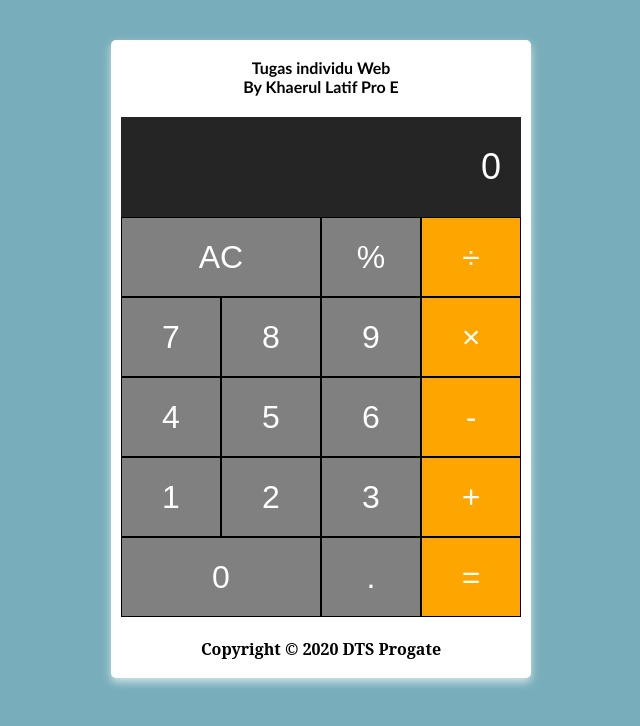
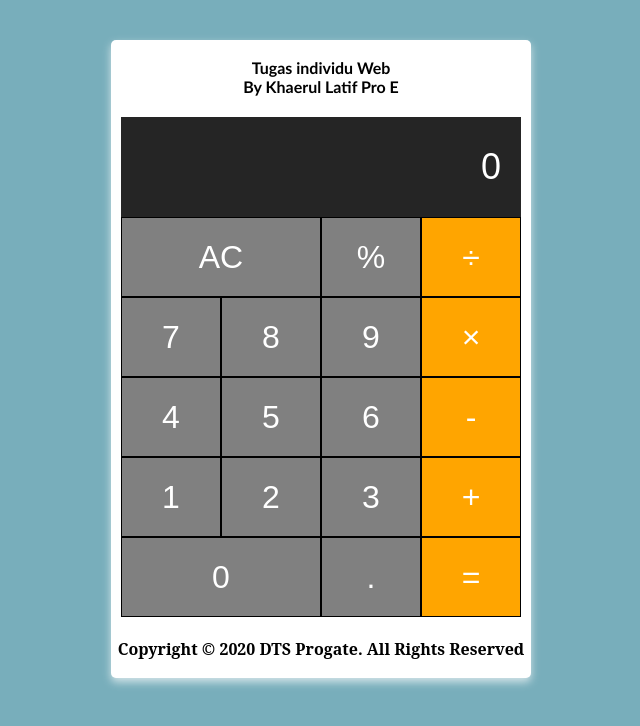
Before and after one commit to klatif2103/Khaerul-Latif.github.io, a plain HTML site: page index.html in a window 1280 px wide. Shown: the whole page, without its empty margins (319-959 px from the left). Drawn offline with Linux system fonts and the light colour scheme.

Commit message:
Update index.html

```diff
--- a/index.html
+++ b/index.html
@@ -51,7 +51,7 @@
             </div>
         </div>
         <div class="footer">
-            <p> Copyright &copy; 2020 DTS Progate</p>
+            <p>Copyright &copy; 2020 DTS Progate. All Rights Reserved</p>
         </div>
     </div>
     <script type="text/javascript" src="script.js"></script>
```
